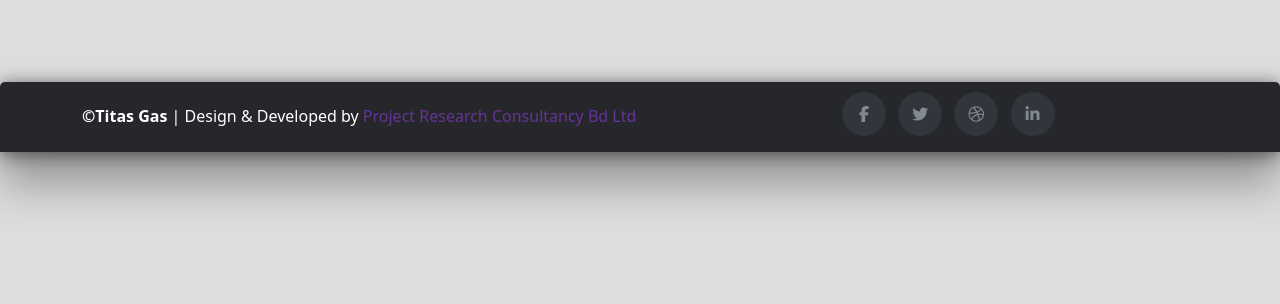
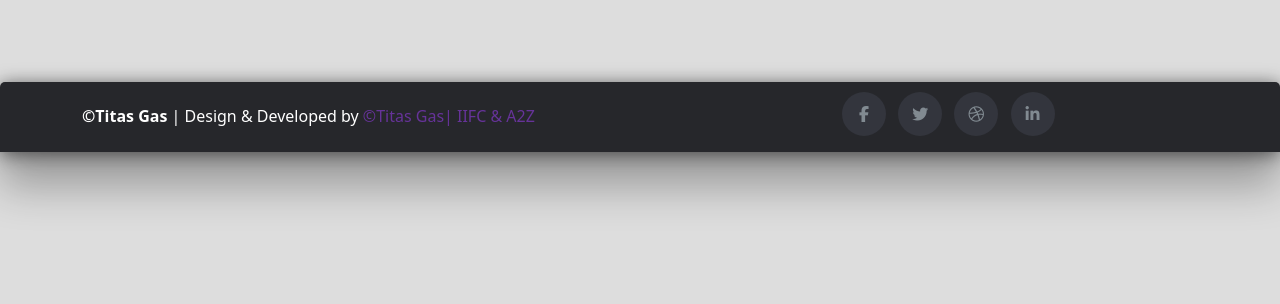
Before and after one commit to abbappii/Titas-Gas-Project, a Django app: page /auth/dashboard/ in a window 1280 px wide. Shown: the part 496-800 px from the top of the page. Run offline with Django 4.2, Linux system fonts and the light colour scheme; the visitor is signed in with stand-in values (Sample User, id 1); data comes from the database, SQL or seed files in the repository; some libraries are stand-ins or nearby versions.

Commit message:
fotter value added

```diff
--- a/templates/base_template.html
+++ b/templates/base_template.html
@@ -120,7 +120,7 @@
                     <p class="copyright-text"><span style="font-weight: bold" onmouseover="this.style.color='#d7caca'"
                                                     onmouseout="this.style.color='#FFFFFF'">©Titas Gas</span> |
                         Design & Developed by
-                        <a href="#" style="color: rebeccapurple;text-decoration: none">Project Research Consultancy Bd Ltd</a>
+                        <a href="#" style="color: rebeccapurple;text-decoration: none">©Titas Gas| IIFC & A2Z</a>
                     </p>
                 </div>
 
```
